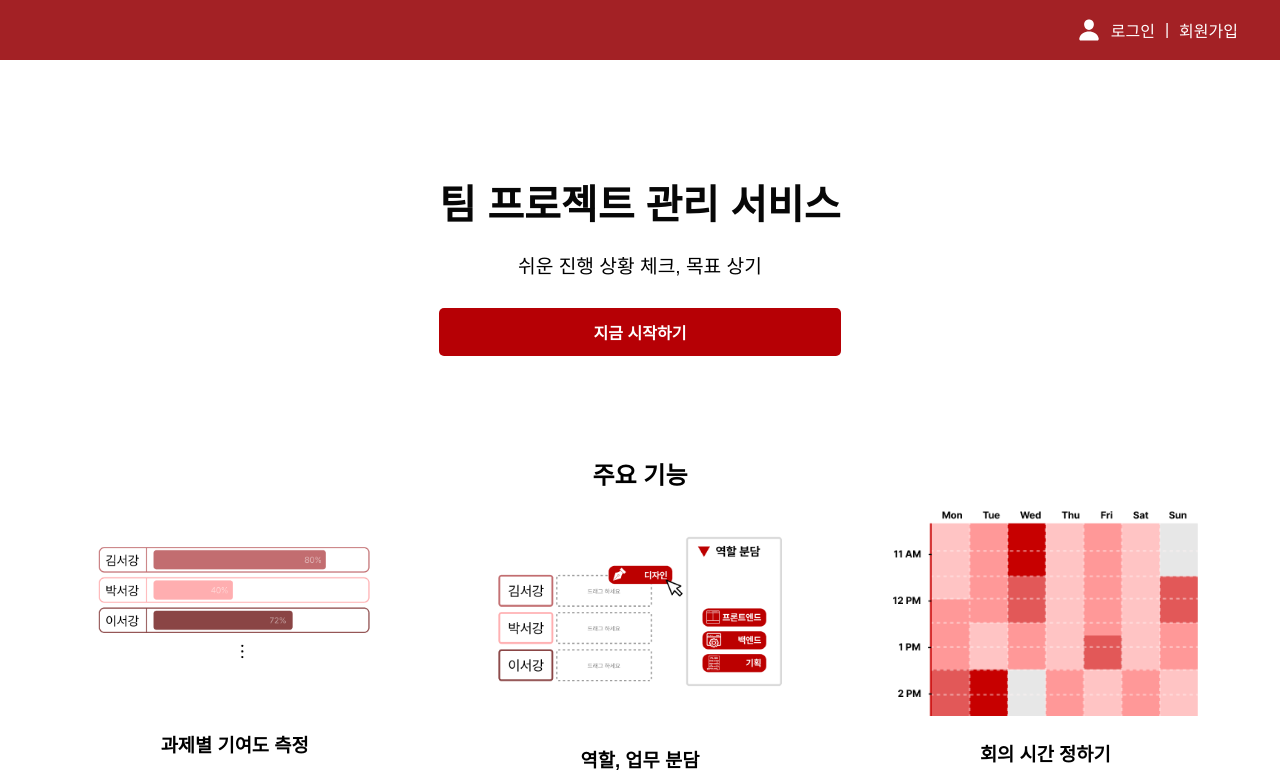
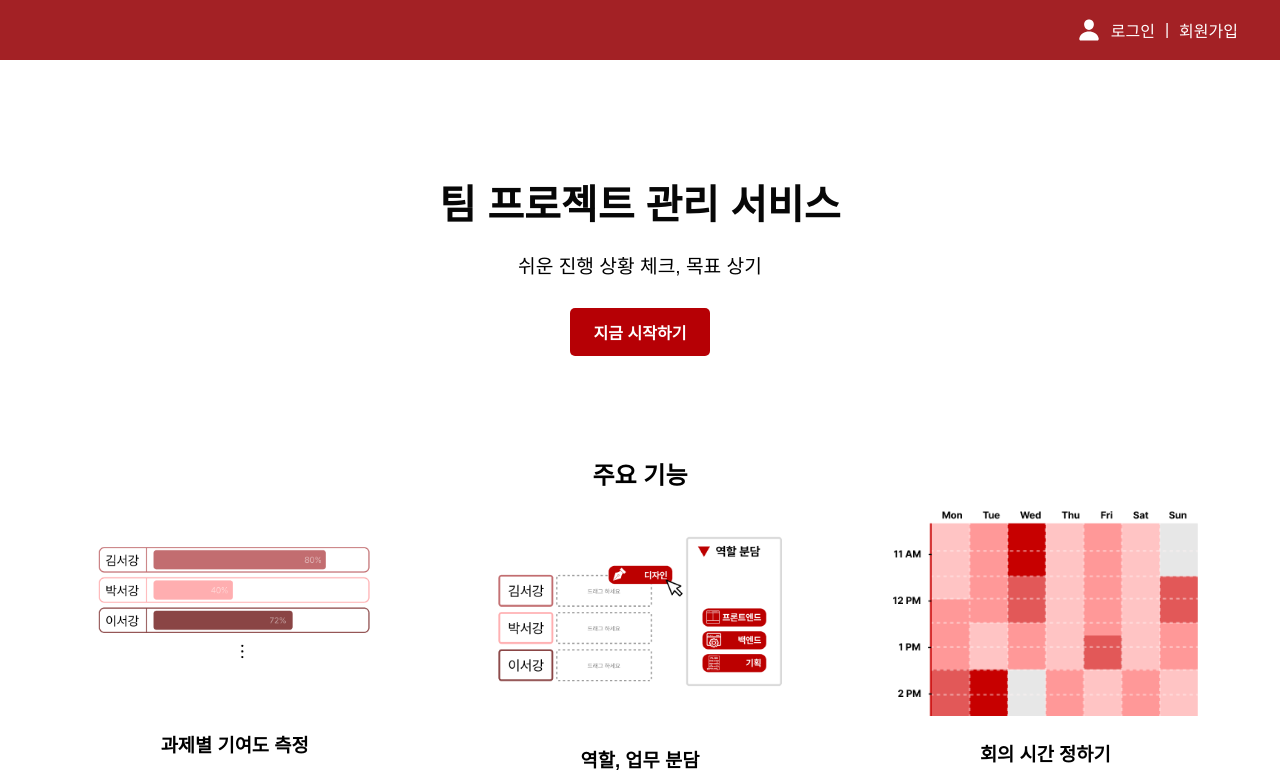
Before and after one commit to Seolseol333/hyein, a React (Create React App) app: page / in a window 1280 px wide. Shown: the top 779 px of the page. Built offline with nearby package versions, Linux system fonts and the light colour scheme.

Commit message:
버튼 수정

```diff
--- a/src/style/variables.css
+++ b/src/style/variables.css
@@ -7,7 +7,7 @@
     --default-margin: 16px;
     --button-border-radius: 5px;
     --button-height: 20%;
-    --button-width: 100%;
+
 
     --form-height: 20px;
     --form-width: 360px;
@@ -86,7 +86,6 @@ button {
     border: none;
     cursor: pointer;
     height: var(--button-height);
-    width: var(--button-width);
 }
 
 button:hover {
```
